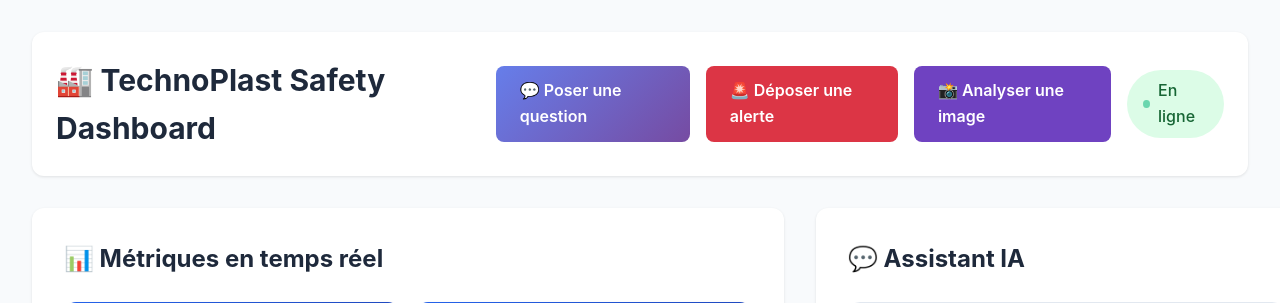
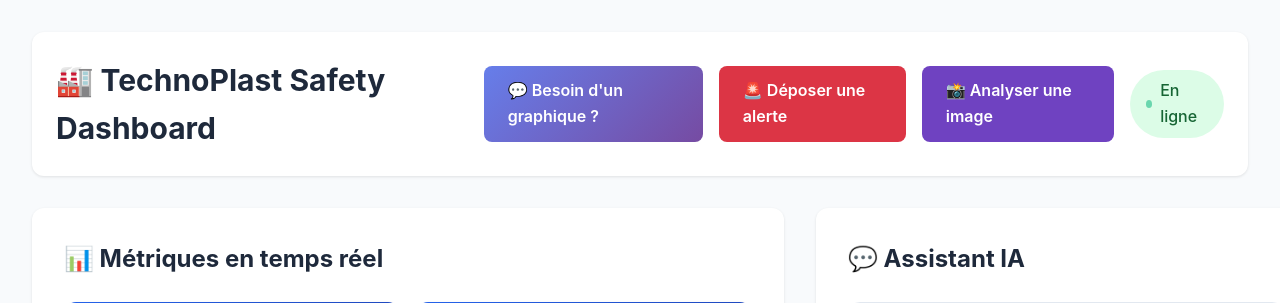
Before and after one commit to T0m695/HackathonConformIT, a FastAPI app: page / in a window 1280 px wide. Shown: the top 303 px of the page. Run offline with FastAPI, Linux system fonts and the light colour scheme; data that the repository does not hold is empty; some libraries are stand-ins or nearby versions.

Commit message:
je répare le caca

```diff
--- a/app.py
+++ b/app.py
@@ -83,6 +83,7 @@ async def chat(request: ChatRequest):
             sql_result = result.get('result', 'Aucun résultat trouvé')
             # Utiliser bardin.py pour générer une réponse intelligente avec l'IA
             response = query_with_ai(sql_result, request.message)
+
 
         return ChatResponse(
             response=str(response),
--- a/templates/dashboard.html
+++ b/templates/dashboard.html
@@ -12,7 +12,7 @@
         <header>
             <h1>🏭 TechnoPlast Safety Dashboard</h1>
             <div style="display: flex; gap: 1rem; align-items: center;">
-                <a href="/ask" class="btn-ask-question">💬 Poser une question</a>
+                <a href="/ask" class="btn-ask-question">💬 Besoin d'un graphique ?</a>
                 <a href="/deposer-alerte" class="btn-ask-question" style="background: #dc3545;">🚨 Déposer une alerte</a>
                 <a href="/analyser-image" class="btn-ask-question" style="background: #6f42c1;">📸 Analyser une image</a>
                 <div class="status-badge" id="status">
```
